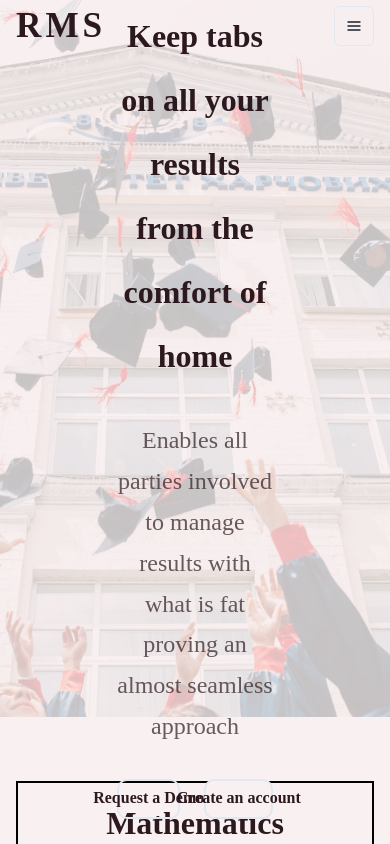
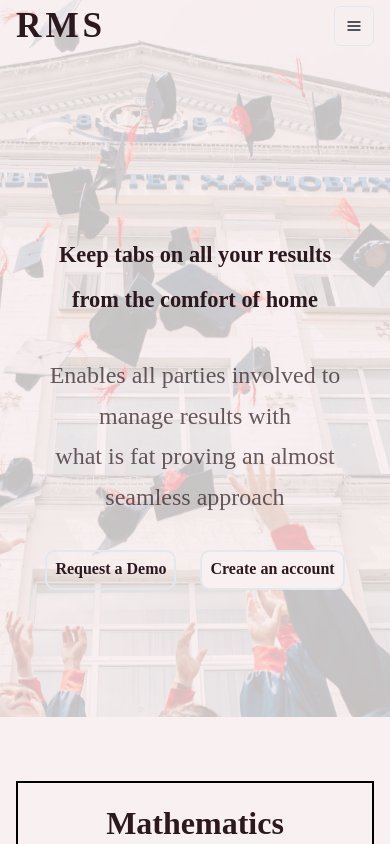
Before and after one commit to AchevaEnterprise/RMS-landing-page, a React (Create React App) app: page / in a window 390 px wide. Shown: the top 844 px of the page. Built offline with nearby package versions, Linux system fonts and the light colour scheme.

Commit message:
made the header responsive

```diff
--- a/src/components/Header.tsx
+++ b/src/components/Header.tsx
@@ -105,7 +105,10 @@ const Header = () => {
         </Box>
       </Flex>
       <Flex
-        w="40%"
+        w={{
+          base: "80%",
+          md: "50%",
+        }}
         m="0 auto"
         flexDir="column"
         h="100%"
@@ -115,8 +118,14 @@ const Header = () => {
           textAlign="center"
           as="h2"
           color={textColor}
-          fontSize="2rem"
-          fontWeight={900}
+          fontSize={{
+            base: "1.4rem",
+            md: "2rem",
+          }}
+          fontWeight={{
+            base: 700,
+            md: 900,
+          }}
           lineHeight={2.0}>
           Keep tabs on all your results from the comfort of home
         </Text>
```
